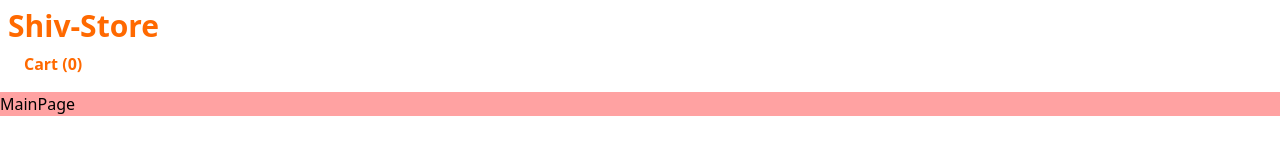
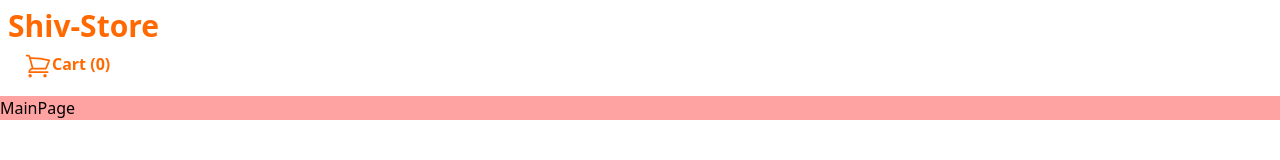
Before and after one commit to CoolShivas/007--Next_Ecommerce, a Next.js app: page / in a window 1280 px wide. Shown: the top 160 px of the page. Built offline with nearby package versions, Linux system fonts and the light colour scheme.

Commit message:
Installation of npm i @heroicons/react and use of its icons.

```diff
--- a/package.json
+++ b/package.json
@@ -12,6 +12,7 @@
   "license": "ISC",
   "description": "",
   "dependencies": {
+    "@heroicons/react": "^2.2.0",
     "next": "^15.4.5",
     "react": "^19.1.1",
     "react-dom": "^19.1.1"
--- a/src/components/Navbar.js
+++ b/src/components/Navbar.js
@@ -1,4 +1,5 @@
 import Link from "next/link";
+import { ShoppingCartIcon } from "@heroicons/react/24/outline";
 
 const Navbar = () => {
   return (
@@ -10,6 +11,7 @@ const Navbar = () => {
           </Link>
         </li>
         <div className="text-orange-500 px-4 py-2 font-bold hover:text-red-600 hover:cursor-pointer">
+          <ShoppingCartIcon className="w-7 h-7 inline-block"></ShoppingCartIcon>
           Cart
           <span> (0)</span>
         </div>
```
Also changed, not shown: 1 other file (tests, documents, lock files or other folders).
